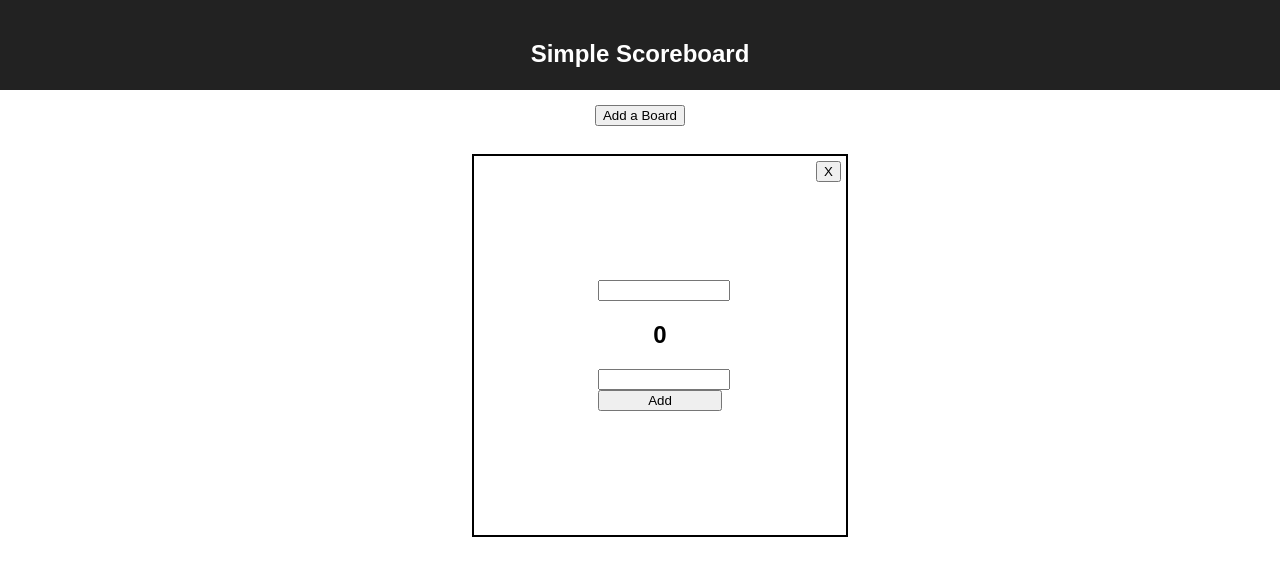
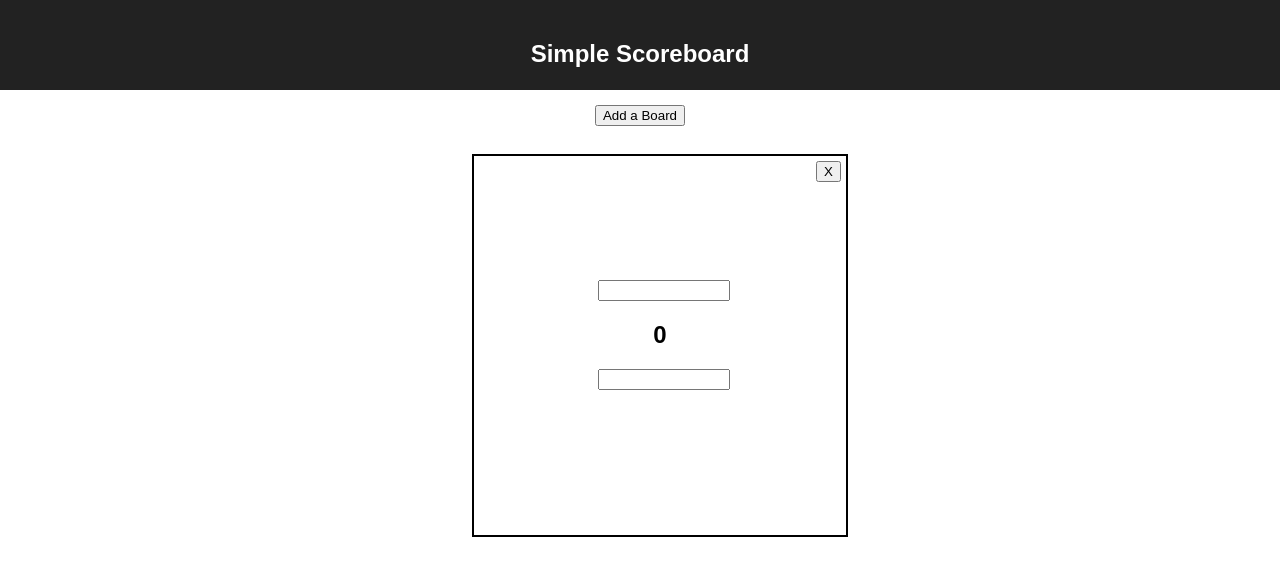
Before and after one commit to jakefishbain/simple_scoreboard, a React (Create React App) app: page / in a window 1280 px wide. Shown: the top 576 px of the page. Built offline with nearby package versions, Linux system fonts and the light colour scheme.

Commit message:
Clear form

```diff
--- a/src/App.css
+++ b/src/App.css
@@ -32,3 +32,7 @@
 input {
   width: 100%;
 }
+
+.scoreSubmit {
+  visibility: hidden;
+}
--- a/src/ScoreForm.js
+++ b/src/ScoreForm.js
@@ -3,16 +3,19 @@ import React, { Component } from 'react'
 class ScoreForm extends Component{
   handleSubmit(e){
     e.preventDefault()
-    const newScore = (document.getElementById('newScore').value)
+    const form = document.getElementById('form')
+    const newScore = document.getElementById('newScore').value
     this.props.onAddScore(newScore)
+    this.props.onDisplayScore(newScore)
+    form.reset()
   }
 
   render(){
     return(
       <div>
-        <form onSubmit={this.handleSubmit.bind(this)} name='form'>
+        <form onSubmit={this.handleSubmit.bind(this)} id='form'>
           <input type='text' id='newScore'/>
-          <input type='submit' id='submit' value='Add'/>
+          <input type='submit' className='scoreSubmit'/>
         </form>
       </div>
     )
--- a/src/Scoreboard.js
+++ b/src/Scoreboard.js
@@ -3,8 +3,11 @@ import ScoreForm from './ScoreForm'
 
 class Scoreboard extends Component {
   addScore(newScore){
-    console.log(newScore)
     this.props.onAddScore(this.props.id, newScore)
+  }
+
+  displayScore(newScore){
+
   }
 
   render(){
@@ -18,6 +21,7 @@ class Scoreboard extends Component {
         <h2>{this.props.score}</h2>
         <ScoreForm
           onAddScore={this.addScore.bind(this)}
+          onDisplayScore={this.displayScore.bind(this)}
         />
       </div>
     )
```
